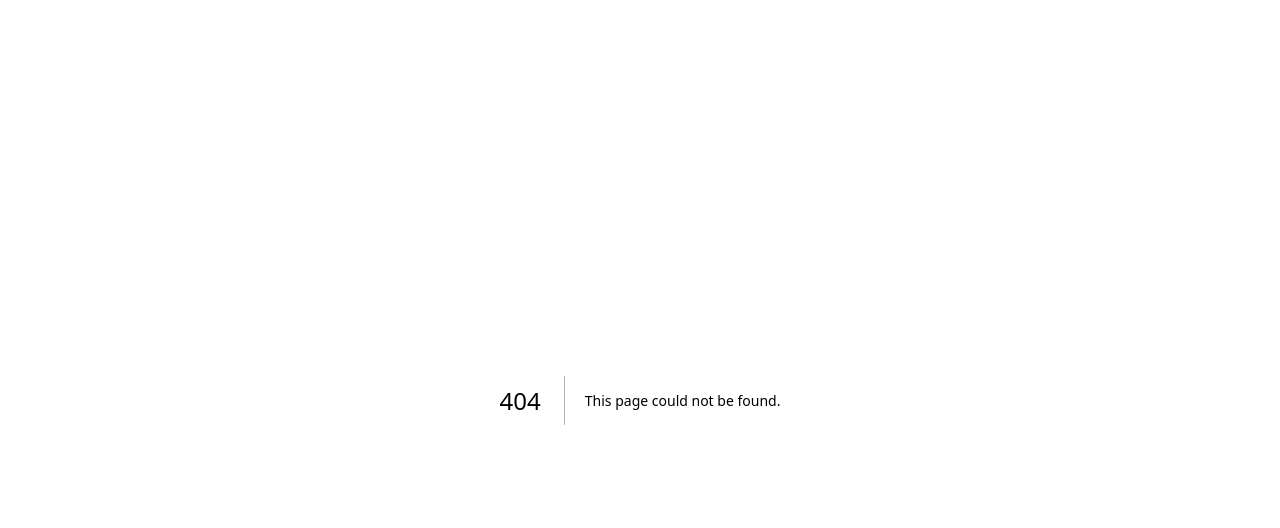
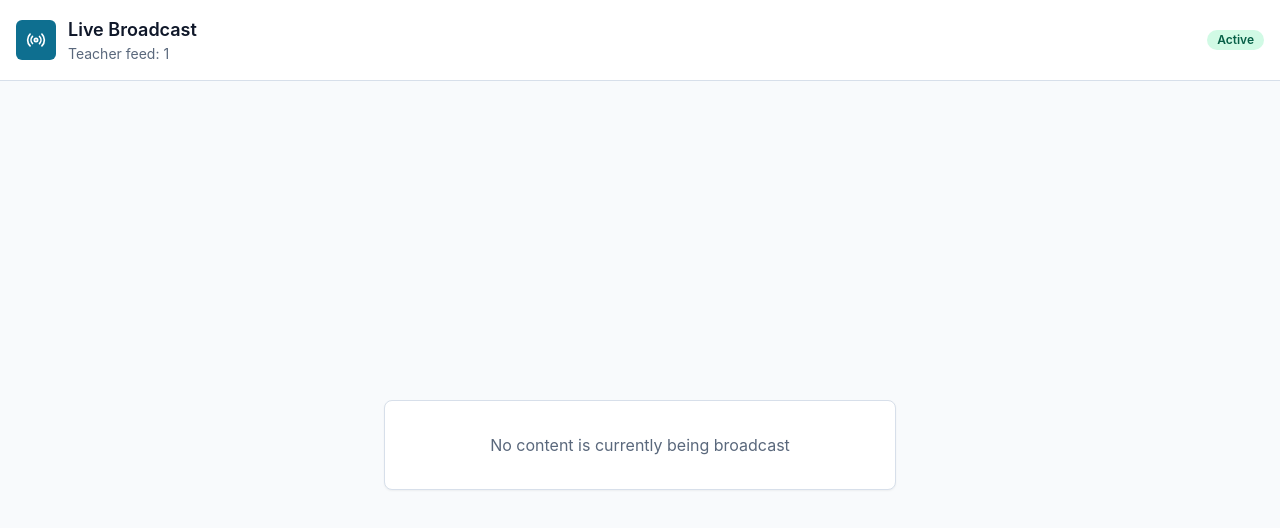
Before and after one commit to sanjayyy-y/Content-Broadcasting-System-Frontend, a Next.js app: page /live/1 in a window 1280 px wide. Before the commit this address had no page. Shown: the top 528 px of the page. Built offline with nearby package versions, Linux system fonts and the light colour scheme.

Commit message:
Add public live broadcast page

```diff
--- /dev/null
+++ b/src/app/live/[teacherId]/page.jsx
@@ -0,0 +1,75 @@
+"use client";
+
+import { Radio } from "lucide-react";
+import { useEffect, useMemo, useState } from "react";
+import { StatusBadge } from "@/components/dashboard/StatusBadge";
+import { Card, CardContent } from "@/components/ui/card";
+import { Skeleton } from "@/components/ui/skeleton";
+import { useLiveFeed } from "@/hooks/useLiveFeed";
+import { formatDateTime } from "@/lib/utils";
+
+export default function LivePage({ params }) {
+  const { items, loading, error } = useLiveFeed(params.teacherId);
+  const [activeIndex, setActiveIndex] = useState(0);
+
+  const activeItem = useMemo(() => {
+    if (!items.length) return null;
+    return items[activeIndex % items.length];
+  }, [items, activeIndex]);
+
+  useEffect(() => {
+    if (!activeItem) return;
+    const timer = setTimeout(() => setActiveIndex((value) => value + 1), (activeItem.rotationDuration || 10) * 1000);
+    return () => clearTimeout(timer);
+  }, [activeItem]);
+
+  return (
+    <main className="min-h-screen bg-background">
+      <header className="border-b bg-card">
+        <div className="mx-auto flex max-w-7xl items-center justify-between px-4 py-4">
+          <div className="flex items-center gap-3">
+            <span className="flex h-10 w-10 items-center justify-center rounded-md bg-primary text-primary-foreground">
+              <Radio className="h-5 w-5" />
+            </span>
+            <div>
+              <h1 className="text-lg font-semibold">Live Broadcast</h1>
+              <p className="text-sm text-muted-foreground">Teacher feed: {params.teacherId}</p>
+            </div>
+          </div>
+          <StatusBadge status="active" />
+        </div>
+      </header>
+      <section className="mx-auto grid min-h-[calc(100vh-73px)] max-w-7xl place-items-center px-4 py-8">
+        {loading ? (
+          <div className="w-full max-w-5xl space-y-4">
+            <Skeleton className="aspect-video w-full" />
+            <Skeleton className="h-8 w-1/2" />
+            <Skeleton className="h-5 w-1/3" />
+          </div>
+        ) : null}
+        {!loading && error ? <Card className="w-full max-w-lg"><CardContent className="p-8 text-center text-red-600">{error}</CardContent></Card> : null}
+        {!loading && !error && !activeItem ? (
+          <Card className="w-full max-w-lg"><CardContent className="p-8 text-center text-muted-foreground">No content is currently being broadcast</CardContent></Card>
+        ) : null}
+        {!loading && !error && activeItem ? (
+          <article className="w-full max-w-5xl">
+            <div className="overflow-hidden rounded-lg border bg-card shadow-sm">
+              <img src={activeItem.fileUrl} alt={activeItem.title} className="aspect-video w-full object-cover" />
+              <div className="flex flex-col gap-3 p-5 sm:flex-row sm:items-end sm:justify-between">
+                <div>
+                  <div className="mb-2 flex flex-wrap gap-2">
+                    <StatusBadge status={activeItem.status} />
+                    <StatusBadge status="active" />
+                  </div>
+                  <h2 className="text-2xl font-semibold">{activeItem.title}</h2>
+                  <p className="mt-1 text-muted-foreground">{activeItem.subject}</p>
+                </div>
+                <p className="text-sm text-muted-foreground">Until {formatDateTime(activeItem.endTime)}</p>
+              </div>
+            </div>
+          </article>
+        ) : null}
+      </section>
+    </main>
+  );
+}
```
